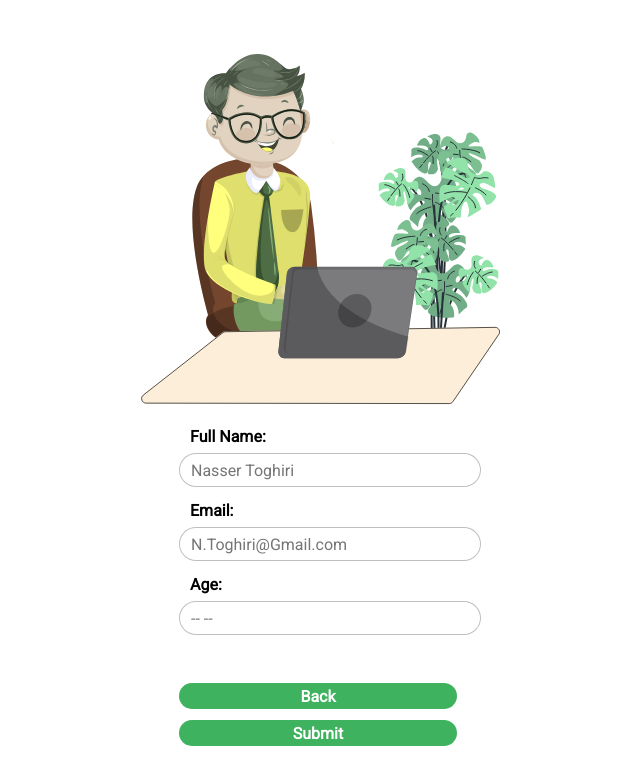
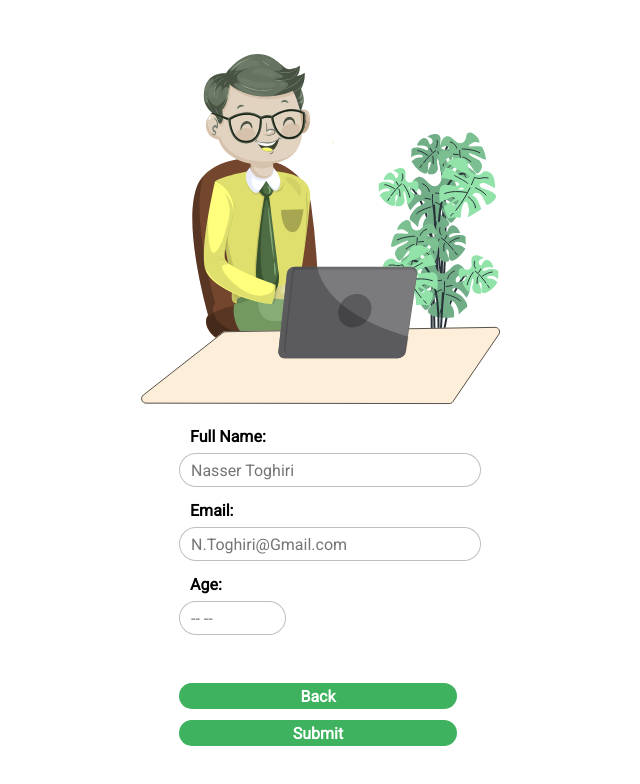
Before and after one commit to gustavoeyros/survey-form-react, a React (Vite) app: page / in a window 1280 px wide. Shown: the top 784 px of the page, without its empty margins (322-962 px from the left). Built offline with nearby package versions, Linux system fonts and the light colour scheme.

Commit message:
feat: handling age input width with props

```diff
--- a/src/components/Form/styled.js
+++ b/src/components/Form/styled.js
@@ -25,7 +25,7 @@ export const FormControl = styled.div`
 export const Input = styled.input`
   padding: 6px 11px;
   font-size: 16px;
-  width: 100%;
+  ${(props) => (props.type === "number" ? "width: 30%;" : "width: 100%;")}
   height: 20px;
   border-radius: 20px;
   border: 1px solid rgba(0, 0, 0, 0.25);
```
